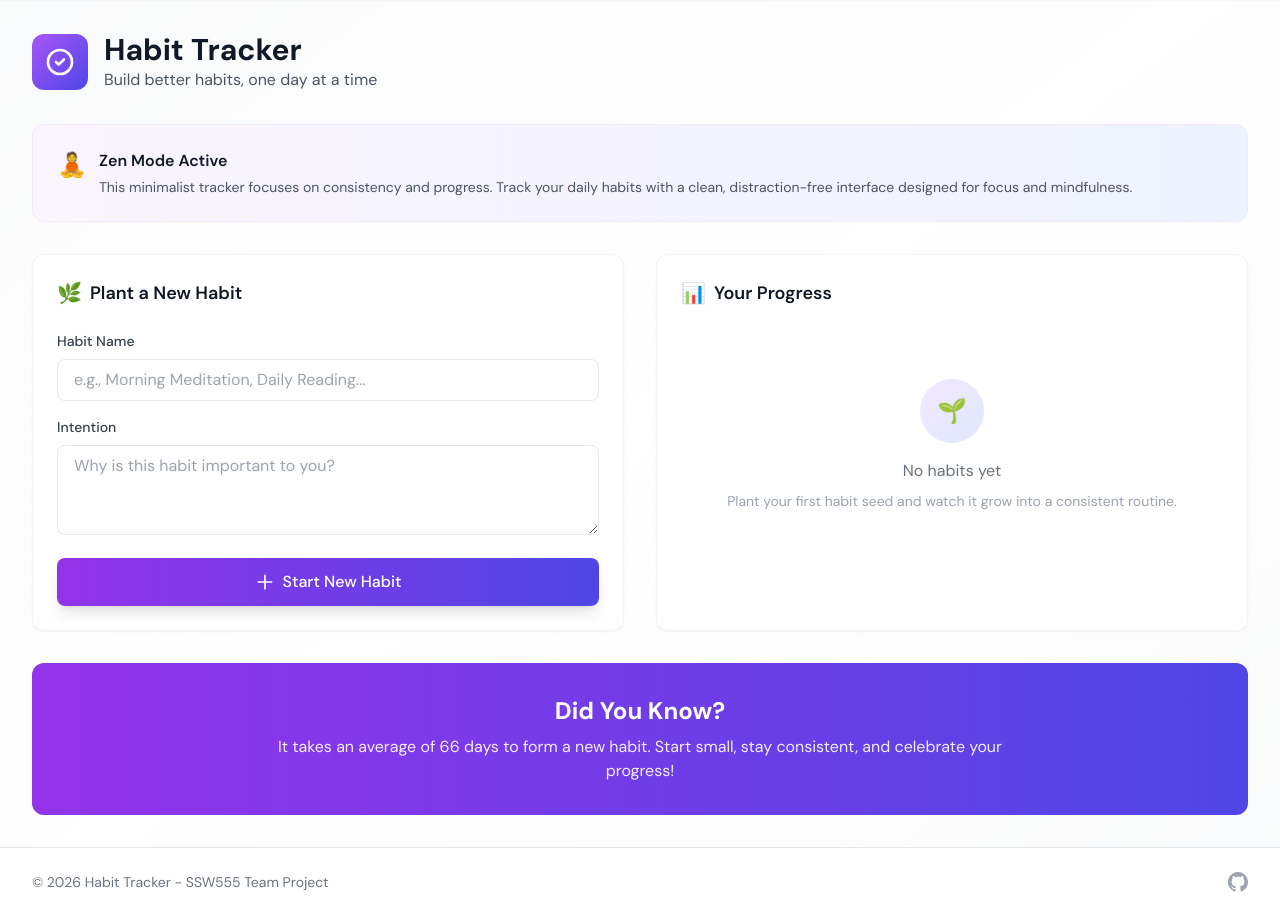
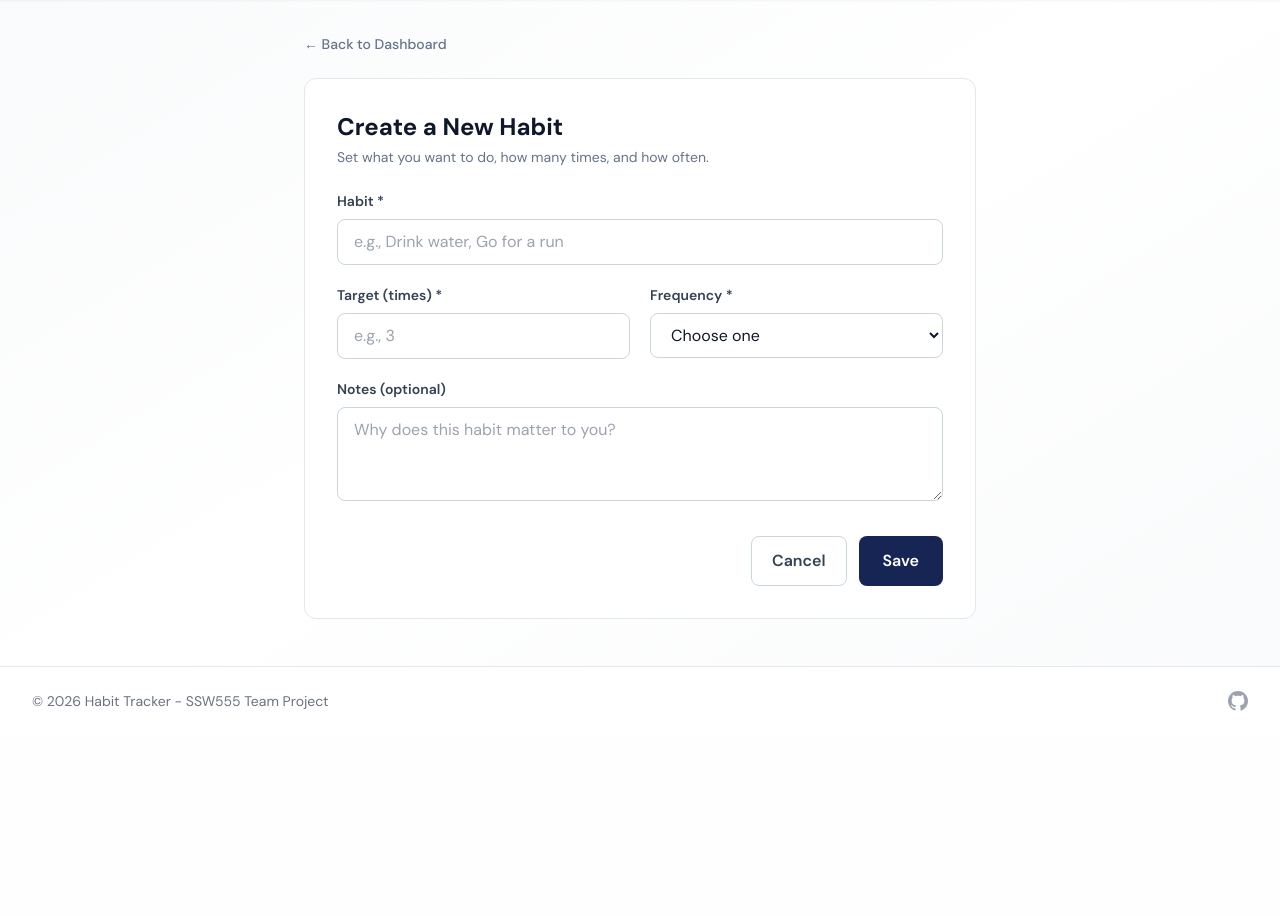
Before and after one commit to jpagan2Coding/Habit-Tracker, a Flask app: page /habit-tracker in a window 1280 px wide. Shown: the part 65-981 px from the top of the page. After the commit the page ends 776 px from the top, so only its background shows below. Run offline with Flask 3, Linux system fonts and the light colour scheme; some libraries are stand-ins or nearby versions.

Commit message:
feat: create new habits with target and frequency

```diff
--- a/app.py
+++ b/app.py
@@ -12,7 +12,7 @@ app.config['SQLALCHEMY_TRACK_MODIFICATIONS'] = False
 
 db.init_app(app)
 
-from models import Habit  # noqa: E402
+from models import FREQUENCY_CHOICES, Habit  # noqa: E402
 
 
 @app.route('/')
@@ -47,24 +47,44 @@ def login():
 
 @app.route('/habit-tracker', methods=['GET', 'POST'])
 def habit_tracker():
+    form = {'name': '', 'description': '', 'target': '', 'frequency': ''}
+    errors = []
+
     if request.method == 'POST':
-        name = request.form.get('name', '').strip()
-        description = request.form.get('description', '').strip()
+        form = {key: request.form.get(key, '').strip() for key in form}
 
-        if name:
-            habit = Habit(name=name, description=description or None)
+        if not form['name']:
+            errors.append('Enter a name for your habit.')
+
+        target = None
+        if not form['target']:
+            errors.append('Enter a target.')
+        elif not form['target'].isdigit() or int(form['target']) < 1:
+            errors.append('Target must be a whole number of 1 or more.')
+        else:
+            target = int(form['target'])
+
+        if form['frequency'] not in FREQUENCY_CHOICES:
+            errors.append('Choose a frequency.')
+
+        if not errors:
+            habit = Habit(
+                name=form['name'],
+                description=form['description'] or None,
+                target=target,
+                frequency=form['frequency'],
+            )
             db.session.add(habit)
             db.session.commit()
-
-        return redirect(url_for('habit_tracker'))
-
-    habits = Habit.query.order_by(Habit.created_at.desc()).all()
+            return redirect(url_for('habit_dashboard'))
 
     return render_template(
         'apps/habit_tracker/index.html',
         page_id='habit-tracker',
-        habits=habits,
-    )
+        form=form,
+        errors=errors,
+        frequency_choices=FREQUENCY_CHOICES,
+    ), (400 if errors else 200)
 
 @app.route('/dashboard')
 def habit_dashboard():
--- a/templates/apps/habit_tracker/index.html
+++ b/templates/apps/habit_tracker/index.html
@@ -1,123 +1,79 @@
 {% extends "base.html" %}
 
-{% block title %}Habit Tracker • Student Starter Pack{% endblock %}
+{% block title %}Create a Habit | Habit Tracker{% endblock %}
 
 {% block extra_head %}
 <link rel="stylesheet" href="{{ url_for('static', filename='css/habit-tracker.css') }}">
 {% endblock %}
 
 {% block content %}
-<div class="mb-8">
-    <div class="flex items-center gap-4 mb-4">
-        <div class="p-3 bg-gradient-to-br from-purple-500 to-indigo-600 rounded-xl text-white">
-            <svg class="w-8 h-8" fill="none" stroke="currentColor" viewBox="0 0 24 24">
-                <path stroke-linecap="round" stroke-linejoin="round" stroke-width="2" d="M9 12l2 2 4-4m6 2a9 9 0 11-18 0 9 9 0 0118 0z"></path>
-            </svg>
+<div class="mx-auto max-w-2xl">
+    <a href="{{ url_for('habit_dashboard') }}"
+       class="mb-6 inline-flex items-center gap-2 text-sm font-medium text-slate-500 hover:text-slate-900">
+        ← Back to Dashboard
+    </a>
+
+    <section class="rounded-xl border border-slate-200 bg-white p-6 sm:p-8">
+        <h1 class="text-2xl font-bold text-slate-900">Create a New Habit</h1>
+        <p class="mt-1 text-sm text-slate-500">Set what you want to do, how many times, and how often.</p>
+
+        {% if errors %}
+        <div class="mt-6 rounded-lg border border-red-200 bg-red-50 p-4" role="alert">
+            <p class="text-sm font-semibold text-red-800">Your habit wasn't saved. Please fix the following:</p>
+            <ul class="mt-2 list-disc space-y-1 pl-5 text-sm text-red-700">
+                {% for error in errors %}
+                <li>{{ error }}</li>
+                {% endfor %}
+            </ul>
         </div>
-        <div>
-            <h2 class="text-3xl font-bold text-gray-900">Habit Tracker</h2>
-            <p class="text-gray-600">Build better habits, one day at a time</p>
-        </div>
-    </div>
-</div>
+        {% endif %}
 
-<div class="bg-gradient-to-r from-purple-50 to-indigo-50 rounded-xl p-6 mb-8 border border-purple-100">
-    <div class="flex items-start gap-3">
-        <span class="text-2xl">🧘</span>
-        <div>
-            <h3 class="font-semibold text-gray-900 mb-1">Zen Mode Active</h3>
-            <p class="text-gray-600 text-sm">This minimalist tracker focuses on consistency and progress. Track your daily habits with a clean, distraction-free interface designed for focus and mindfulness.</p>
-        </div>
-    </div>
-</div>
+        <form method="POST" action="{{ url_for('habit_tracker') }}" class="mt-6 space-y-5" novalidate>
+            <div>
+                <label for="habit-name" class="mb-2 block text-sm font-semibold text-slate-700">Habit *</label>
+                <input type="text" id="habit-name" name="name" value="{{ form.name }}" maxlength="100"
+                    class="w-full rounded-lg border border-slate-300 px-4 py-2.5"
+                    placeholder="e.g., Drink water, Go for a run">
+            </div>
 
-<div class="grid lg:grid-cols-2 gap-8">
-    <div class="bg-white rounded-xl shadow-sm border border-gray-100 p-6">
-        <div class="flex items-center gap-2 mb-6">
-            <span class="text-xl">🌿</span>
-            <h3 class="text-lg font-semibold text-gray-900">Plant a New Habit</h3>
-        </div>
-        <form method="POST" action="/habit-tracker" class="space-y-4">
+            <div class="grid gap-5 sm:grid-cols-2">
+                <div>
+                    <label for="habit-target" class="mb-2 block text-sm font-semibold text-slate-700">Target (times) *</label>
+                    <input type="number" id="habit-target" name="target" value="{{ form.target }}" min="1" step="1"
+                        class="w-full rounded-lg border border-slate-300 px-4 py-2.5"
+                        placeholder="e.g., 3">
+                </div>
+
+                <div>
+                    <label for="habit-frequency" class="mb-2 block text-sm font-semibold text-slate-700">Frequency *</label>
+                    <select id="habit-frequency" name="frequency"
+                        class="w-full rounded-lg border border-slate-300 bg-white px-4 py-2.5">
+                        <option value="">Choose one</option>
+                        {% for choice in frequency_choices %}
+                        <option value="{{ choice }}" {% if form.frequency == choice %}selected{% endif %}>{{ choice|capitalize }}</option>
+                        {% endfor %}
+                    </select>
+                </div>
+            </div>
+
             <div>
-                <label for="habit-name" class="block text-sm font-medium text-gray-700 mb-2">Habit Name</label>
-                <input type="text" id="habit-name" name="name"
-                    class="w-full px-4 py-2 border border-gray-200 rounded-lg focus:ring-2 focus:ring-purple-500 focus:border-transparent transition-all duration-200"
-                    placeholder="e.g., Morning Meditation, Daily Reading..." required>
+                <label for="habit-description" class="mb-2 block text-sm font-semibold text-slate-700">Notes (optional)</label>
+                <textarea id="habit-description" name="description" rows="3"
+                    class="w-full rounded-lg border border-slate-300 px-4 py-2.5"
+                    placeholder="Why does this habit matter to you?">{{ form.description }}</textarea>
             </div>
-            <div>
-                <label for="habit-description" class="block text-sm font-medium text-gray-700 mb-2">Intention</label>
-                <textarea id="habit-description" name="description" rows="3"
-                    class="w-full px-4 py-2 border border-gray-200 rounded-lg focus:ring-2 focus:ring-purple-500 focus:border-transparent transition-all duration-200"
-                    placeholder="Why is this habit important to you?"></textarea>
+
+            <div class="flex justify-end gap-3 pt-2">
+                <a href="{{ url_for('habit_dashboard') }}"
+                   class="rounded-lg border border-slate-300 px-5 py-3 font-semibold text-slate-700 hover:bg-slate-50">
+                    Cancel
+                </a>
+                <button type="submit"
+                    class="rounded-lg bg-blue-950 px-6 py-3 font-semibold text-white hover:bg-blue-900">
+                    Save
+                </button>
             </div>
-            <button type="submit"
-                class="w-full bg-gradient-to-r from-purple-600 to-indigo-600 text-white py-3 rounded-lg font-medium hover:from-purple-700 hover:to-indigo-700 transform hover:scale-[1.02] transition-all duration-200 shadow-lg">
-                <span class="flex items-center justify-center gap-2">
-                    <svg class="w-5 h-5" fill="none" stroke="currentColor" viewBox="0 0 24 24">
-                        <path stroke-linecap="round" stroke-linejoin="round" stroke-width="2" d="M12 4v16m8-8H4"></path>
-                    </svg>
-                    Start New Habit
-                </span>
-            </button>
         </form>
-    </div>
-
-    <div class="bg-white rounded-xl shadow-sm border border-gray-100 p-6">
-        <div class="flex items-center justify-between mb-6">
-            <div class="flex items-center gap-2">
-                <span class="text-xl">📊</span>
-                <h3 class="text-lg font-semibold text-gray-900">Your Progress</h3>
-            </div>
-            {% if habits %}
-            <span class="text-sm text-gray-500">{{ habits|length }} habit{{ 's' if habits|length != 1 else '' }}</span>
-            {% endif %}
-        </div>
-
-        {% if habits %}
-            <div class="space-y-3 max-h-96 overflow-y-auto">
-                {% for habit in habits %}
-                <div class="group p-4 rounded-lg border border-gray-100 hover:border-purple-200 hover:bg-gradient-to-r hover:from-purple-50 hover:to-indigo-50 transition-all duration-200">
-                    <div class="flex items-start justify-between mb-2">
-                        <div class="flex items-center gap-2">
-                            <span class="text-purple-600">✓</span>
-                            <span class="font-medium text-gray-900 group-hover:text-purple-700">{{ habit.name }}</span>
-                        </div>
-                        <span class="text-xs text-gray-500 bg-gray-100 px-2 py-1 rounded-full">
-                            {{ habit.created_at.strftime('%b %d') }}
-                        </span>
-                    </div>
-                    {% if habit.description %}
-                        <p class="text-sm text-gray-600 ml-6 mb-3 italic border-l-2 border-purple-200 pl-3">
-                            {{ habit.description }}
-                        </p>
-                    {% endif %}
-                    <div class="flex gap-3 ml-6">
-                        <span class="inline-flex items-center gap-1 text-xs font-medium bg-gradient-to-r from-yellow-400 to-orange-500 text-white px-3 py-1 rounded-full">
-                            🔥 0 day streak
-                        </span>
-                        <span class="inline-flex items-center text-xs font-medium text-green-700 bg-green-100 px-3 py-1 rounded-full">
-                            0% this week
-                        </span>
-                    </div>
-                </div>
-                {% endfor %}
-            </div>
-        {% else %}
-            <div class="text-center py-12">
-                <div class="inline-flex items-center justify-center w-16 h-16 bg-gradient-to-br from-purple-100 to-indigo-100 rounded-full mb-4">
-                    <span class="text-2xl">🌱</span>
-                </div>
-                <p class="text-gray-500 mb-2">No habits yet</p>
-                <p class="text-sm text-gray-400">Plant your first habit seed and watch it grow into a consistent routine.</p>
-            </div>
-        {% endif %}
-    </div>
-</div>
-
-<div class="mt-8 bg-gradient-to-r from-purple-600 to-indigo-600 rounded-xl p-8 text-white">
-    <div class="max-w-3xl mx-auto text-center">
-        <h3 class="text-2xl font-bold mb-2">Did You Know?</h3>
-        <p class="opacity-90">It takes an average of 66 days to form a new habit. Start small, stay consistent, and celebrate your progress!</p>
-    </div>
+    </section>
 </div>
 {% endblock %}
```
Also changed, not shown: models.py (+7 -1 lines), tests/test_create_new_habits.py (added, +50 -0 lines), tests/test_routes.py (+2 -0 lines), 1 other file.
